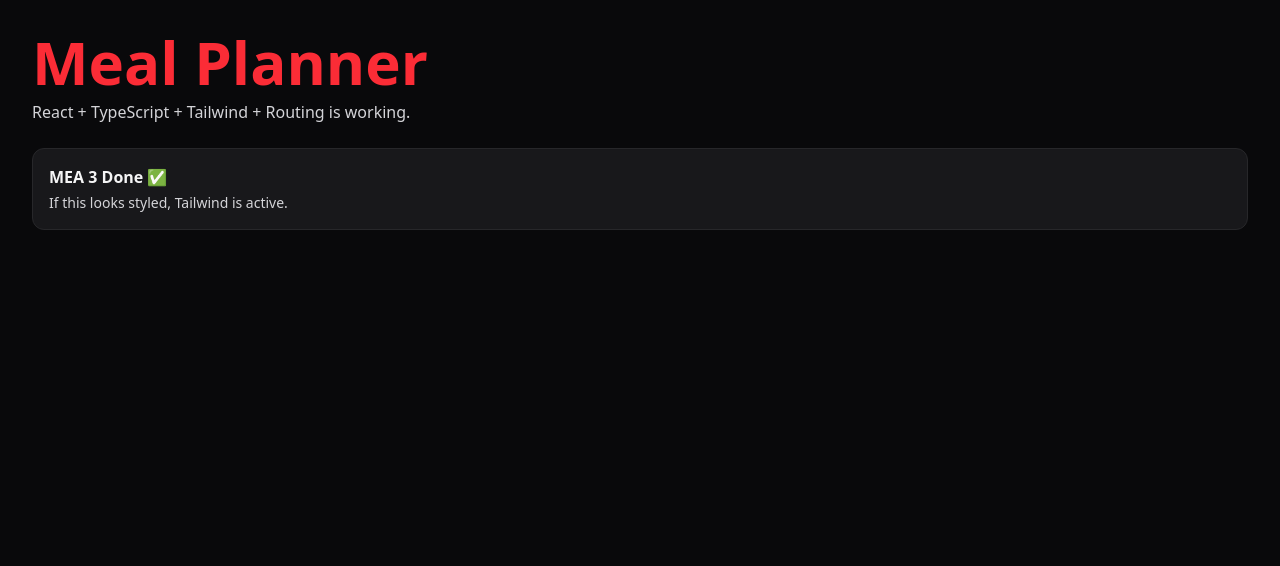
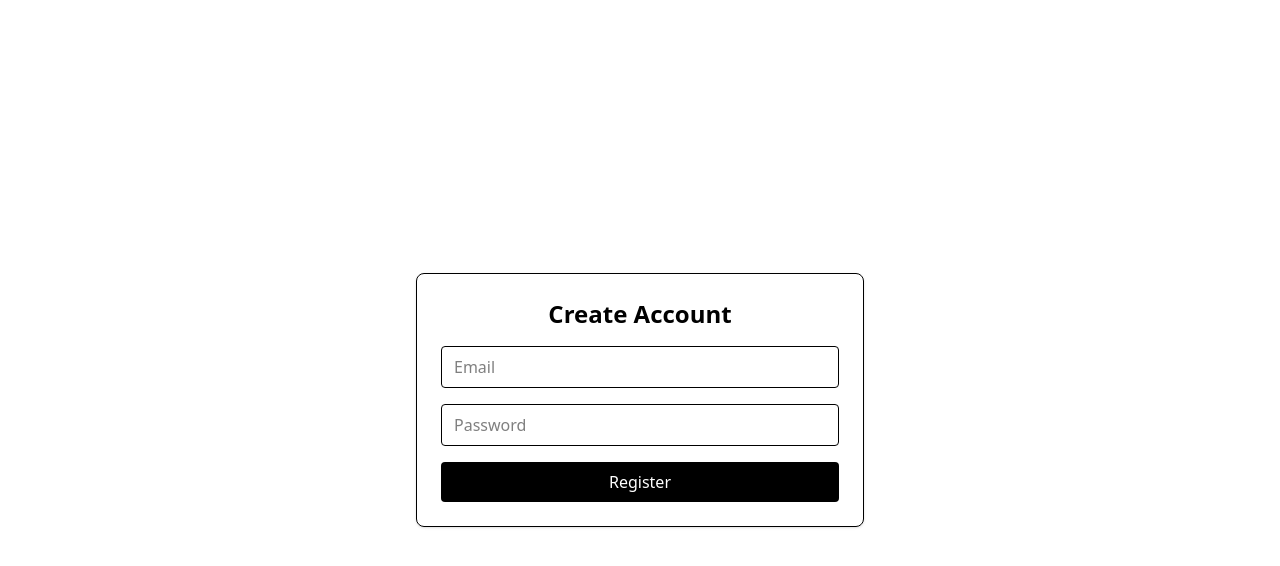
Before and after one commit to ryanradtke03/meal_planner, a React (Vite) app in the folder apps/web/: page /Register in a window 1280 px wide. Before the commit this address led to /. Shown: the top 566 px of the page. Built offline with nearby package versions, Linux system fonts and the light colour scheme.

Commit message:
(auth) added register page

```diff
--- a/apps/web/src/App.tsx
+++ b/apps/web/src/App.tsx
@@ -1,10 +1,12 @@
 import { Navigate, Route, Routes } from "react-router-dom";
 import Home from "./pages/Home";
+import Register from "./pages/Register";
 
 export default function App() {
   return (
     <Routes>
       <Route path="/" element={<Home />} />
+      <Route path="/Register" element={<Register />} />
       <Route path="*" element={<Navigate to="/" replace />} />
     </Routes>
   );
--- /dev/null
+++ b/apps/web/src/pages/Register.tsx
@@ -0,0 +1,79 @@
+import { useState } from "react";
+import { useNavigate } from "react-router-dom";
+
+export default function Register() {
+  const navigate = useNavigate();
+
+  const [email, setEmail] = useState("");
+  const [password, setPassword] = useState("");
+  const [error, setError] = useState<string | null>(null);
+  const [loading, setLoading] = useState(false);
+
+  async function handleSubmit(e: React.FormEvent) {
+    e.preventDefault();
+    setError(null);
+    setLoading(true);
+
+    try {
+      const res = await fetch(`${import.meta.env.VITE_API_URL}/auth/register`, {
+        method: "POST",
+        headers: {
+          "Content-Type": "application/json",
+        },
+        body: JSON.stringify({ email, password }),
+      });
+
+      const data = await res.json();
+
+      if (!res.ok) {
+        throw new Error(data.message || "Registration failed");
+      }
+
+      // Success → redirect
+      navigate("/dashboard");
+    } catch (err: any) {
+      setError(err.message);
+    } finally {
+      setLoading(false);
+    }
+  }
+
+  return (
+    <div className="min-h-screen flex items-center justify-center">
+      <form
+        onSubmit={handleSubmit}
+        className="w-full max-w-md p-6 space-y-4 border rounded-lg shadow"
+      >
+        <h1 className="text-2xl font-semibold text-center">Create Account</h1>
+
+        {error && <div className="text-red-500 text-sm">{error}</div>}
+
+        <input
+          type="email"
+          placeholder="Email"
+          required
+          value={email}
+          onChange={(e) => setEmail(e.target.value)}
+          className="w-full border px-3 py-2 rounded"
+        />
+
+        <input
+          type="password"
+          placeholder="Password"
+          required
+          value={password}
+          onChange={(e) => setPassword(e.target.value)}
+          className="w-full border px-3 py-2 rounded"
+        />
+
+        <button
+          type="submit"
+          disabled={loading}
+          className="w-full bg-black text-white py-2 rounded hover:opacity-80"
+        >
+          {loading ? "Creating..." : "Register"}
+        </button>
+      </form>
+    </div>
+  );
+}
```
Also changed, not shown: 1 other file (tests, documents, lock files or other folders).
